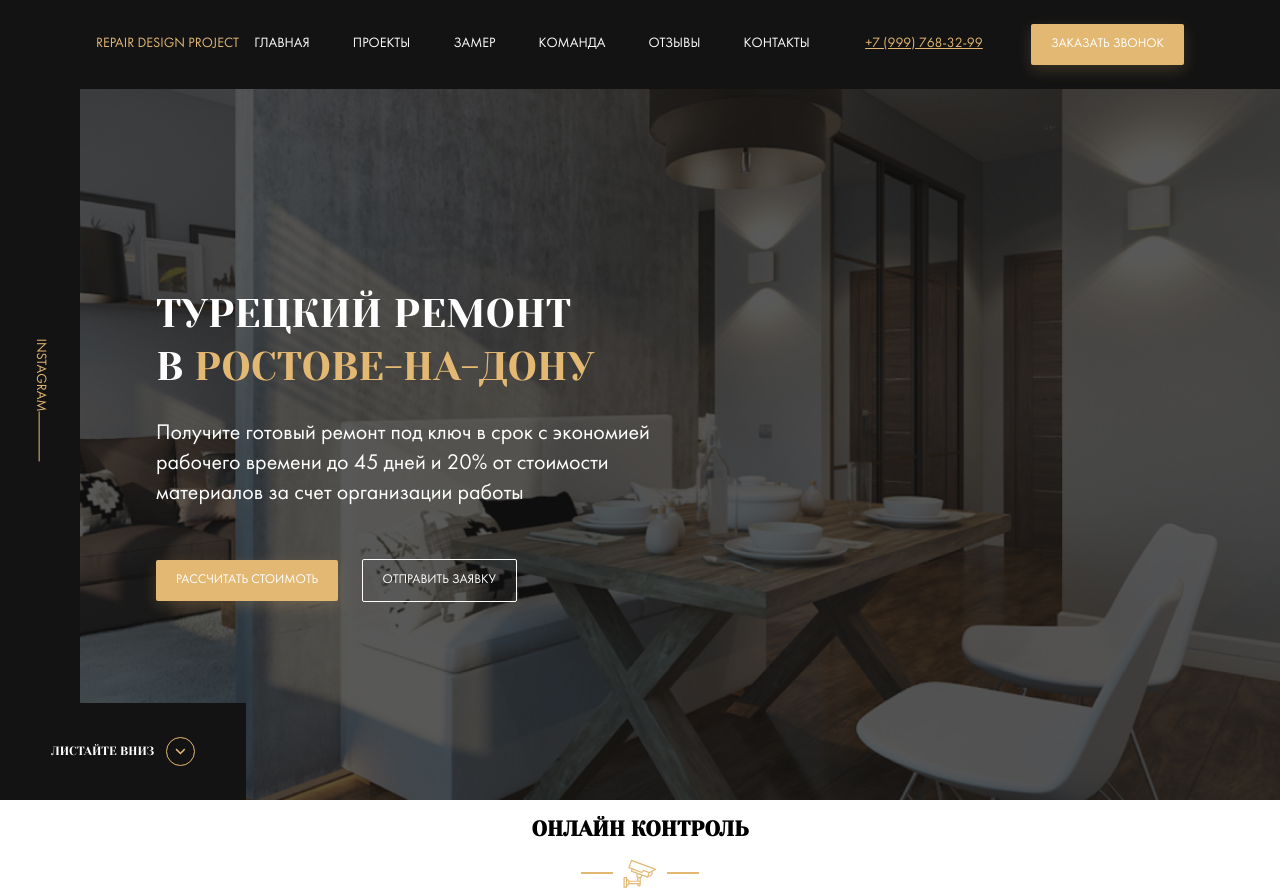
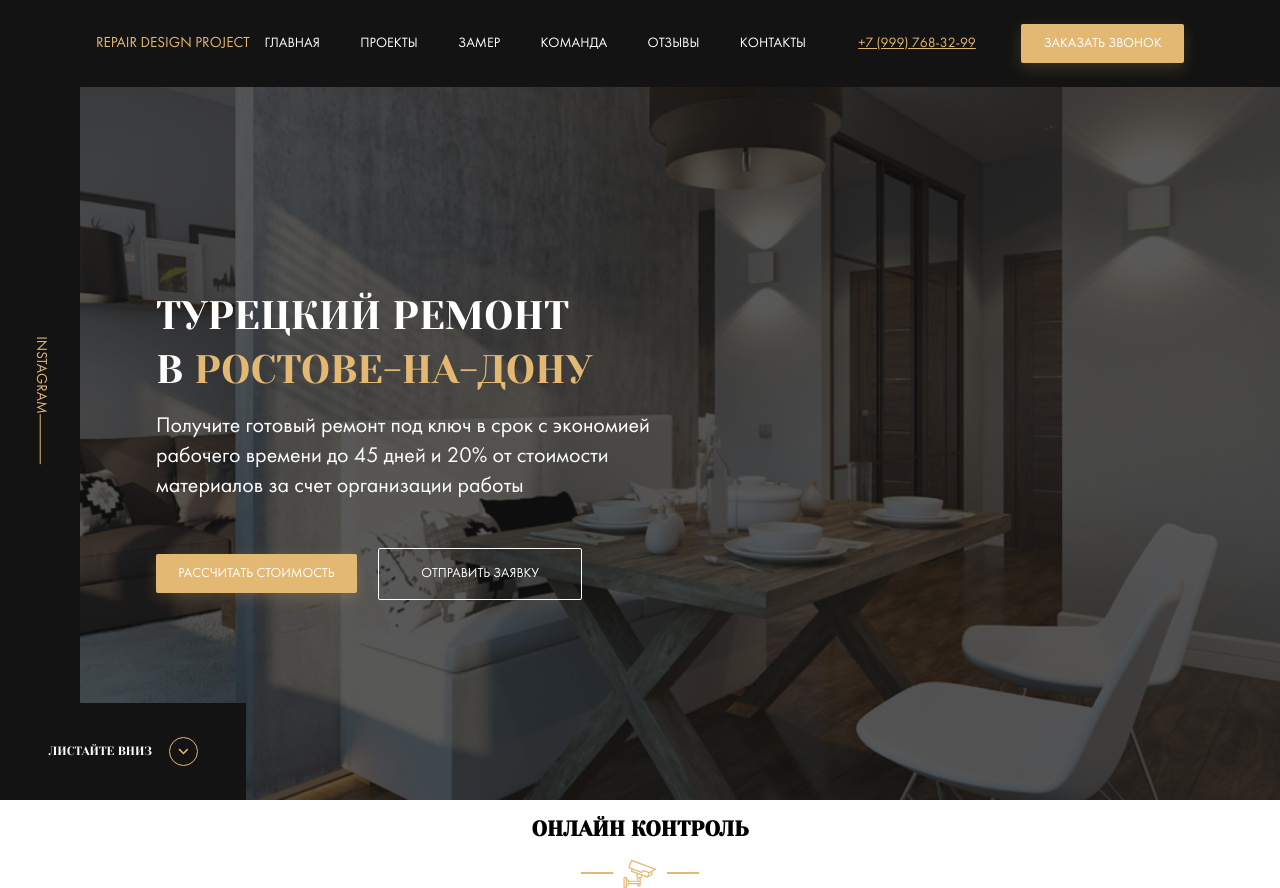
Before and after one commit to sere9ka/repair_design, a website: page index.html in a window 1280 px wide. Drawn offline with Linux system fonts and the light colour scheme; files whose address does not match are found by name.

Commit message:
refact: size fot button and text

```diff
--- a/index.html
+++ b/index.html
@@ -43,7 +43,7 @@
         <div class="hero__content">
           <h1 class="title hero-title">Турецкий ремонт в&nbsp;<span class="title--primary">Ростове-на-дону</span></h1>
           <p class="hero__text">Получите готовый ремонт под ключ в срок с экономией рабочего времени до 45 дней и 20% от стоимости материалов за счет организации работы</p>
-          <button class="button hero__button button--primary">Рассчитать стоимоть</button>
+          <button class="button hero__button button--primary">Рассчитать стоимоcть</button>
           <button class="button hero__button button--outline">Отправить заявку</button>
         </div>
         <!-- /.hero__content -->
--- a/sass/_interface.sass
+++ b/sass/_interface.sass
@@ -1,9 +1,9 @@
 .button
-  padding: 13px 20px
+  padding: 0.84rem 1.6rem
   border: none
   border-radius: 2px
   text-transform: uppercase
-  font-size: 0.93rem
+  font-size: 0.97rem
   &:hover
     cursor: pointer
   &--primary
@@ -15,10 +15,12 @@
       box-shadow: none
 
   &--outline
+    padding: 17px 42px
     border: 1px solid $light
     background-color: transparent
     color: $light
     box-shadow: none
+
     transition: box-shadow 0.3s
     &:hover
       box-shadow: 0px 5px 15px rgba( $primary, 0.2)
--- a/sass/templates/_header.sass
+++ b/sass/templates/_header.sass
@@ -17,6 +17,7 @@
   color: $primary
   text-transform: uppercase
   text-decoration: none
+  font-size: 1.075rem
   transition: color 0.2s
   &:hover
     color: $light
@@ -27,7 +28,7 @@
     text-decoration: none
     color: $light
     text-transform: uppercase
-    margin-right: 2.85rem
+    margin-right: 2.65rem
     transition: color 0.2s
     &:hover
       color: $primary
@@ -37,6 +38,6 @@
 
 .contacts
   &__phone
-    margin-right: 45px
+    margin-right: 3.02rem
     &:hover
       color: $light
--- a/sass/templates/_hero.sass
+++ b/sass/templates/_hero.sass
@@ -21,23 +21,28 @@
     position: relative
     max-width: 47.85rem
     margin-left: 4.28rem
-
+  &__title
+    margin-bottom: 1rem
 
   &__text
-    margin-top: 25px
-    margin-bottom: 50px
+    margin-top: 1rem
+    margin-bottom: 3.3rem
     line-height: 30px;
     font-size: 1.57rem
     max-width: 500px
 
   &__button
-    margin-right: 20px
+    margin-right: 18px
+    font-weight: 500
+    font-size: 0.965rem
 
   &__instagram
     position: absolute
     left: 0
     top: 0
     max-width: 80px
+    font-size: 1.06rem
+    line-height: 0.8
     height: 100%
 
   &__scroll-down
@@ -50,7 +55,8 @@
     min-width: 17.6rem
     min-height: 6.92rem
     font-family: 'Yeseva One', cursive
-    font-size: 12px
+    font-size: 0.857rem
+    line-height: 138.6%
     background-color: $dark
     text-transform: uppercase
     text-decoration: none
@@ -66,7 +72,7 @@
       height: 29px
       border: 1px solid $primary
       border-radius: 50%
-      margin-left: 12px
+      margin-left: 1.2rem
 
 .instagram
   display: flex
@@ -99,8 +105,8 @@
   margin: 0
   font-family: 'Yeseva One', cursive
   text-transform: uppercase
-  line-height: 3.78rem
-  font-size: 2.857rem
+  line-height: 1.35
+  font-size: 2.844rem
   font-weight: 400
 
   &--primary
```
Also changed, not shown: css/style.css.
